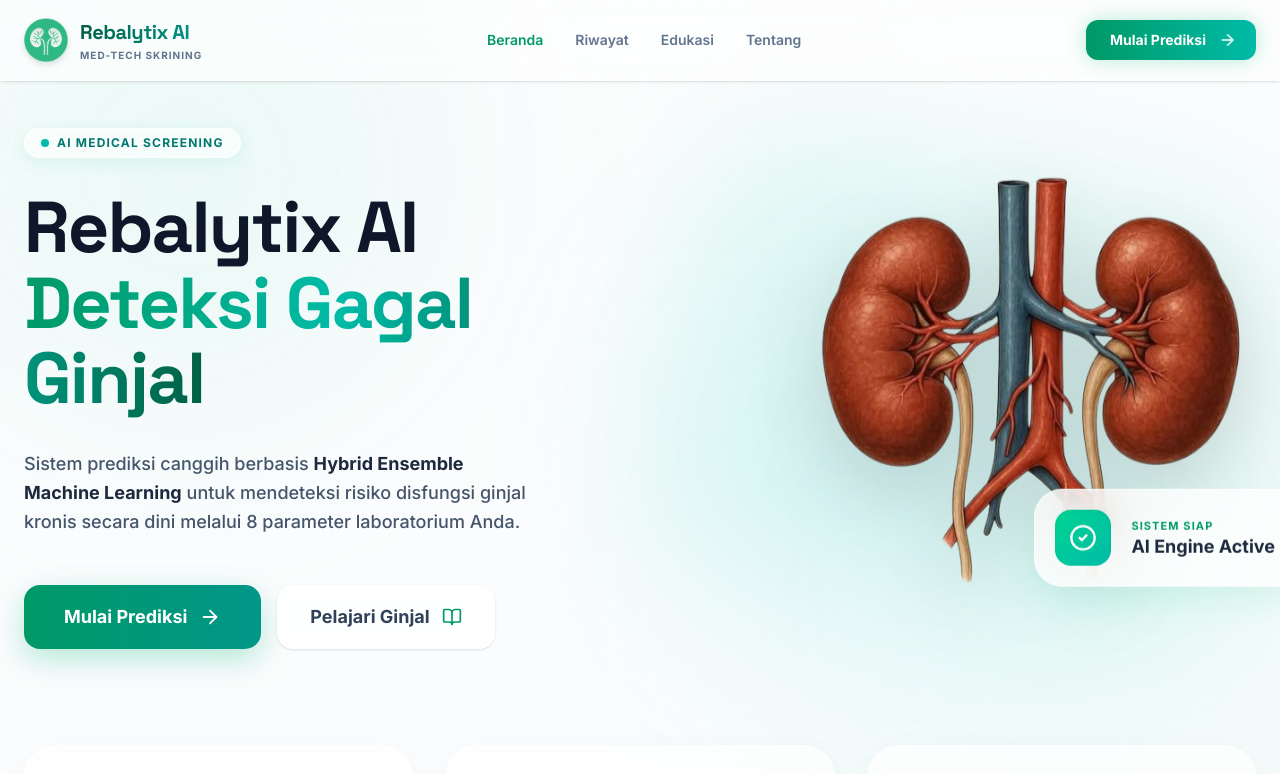
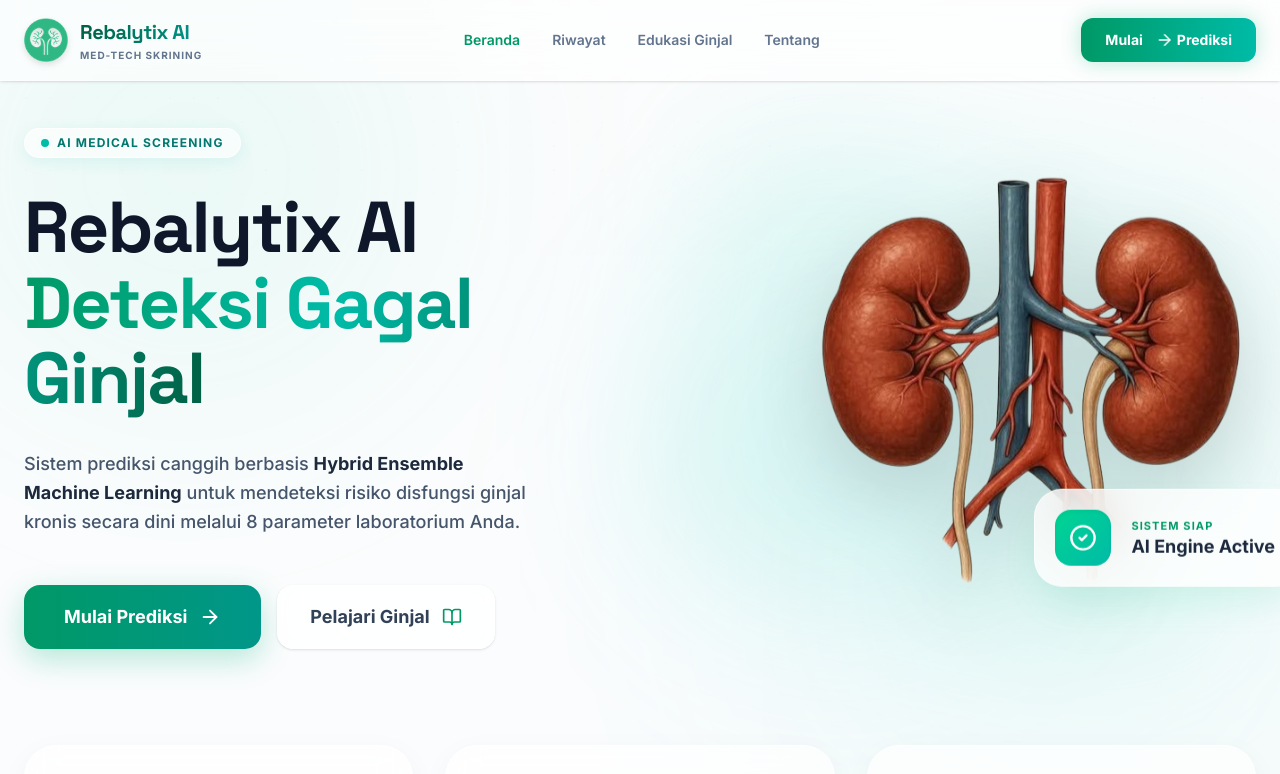
Before and after one commit to andmaxcyber/web_deteksi_gagal_ginjal_kronis-final, a React (Vite) app: page / in a window 1280 px wide. Shown: the top 774 px of the page. Built offline with nearby package versions, Linux system fonts and the light colour scheme.

Commit message:
ubah tombol jadi responsive - vertical mobile, horizontal desktop

```diff
--- a/frontend/src/App.tsx
+++ b/frontend/src/App.tsx
@@ -50,7 +50,7 @@
     setMobileOpen(false);
   };
 
-  // Lock scroll ketika menu terbuka
+  // Lock scroll when menu open
   useEffect(() => {
     if (mobileOpen) {
       document.body.style.overflow = 'hidden';
@@ -83,7 +83,7 @@
           <div className="hidden md:flex items-center gap-8 text-sm font-semibold text-slate-500">
             <button onClick={() => navTo('home')} className={cn("hover:text-emerald-600 transition-colors", view === 'home' && "text-emerald-600")}>Beranda</button>
             <button onClick={() => navTo('history')} className={cn("hover:text-emerald-600 transition-colors", view === 'history' && "text-emerald-600")}>Riwayat</button>
-            <button onClick={() => navTo('education')} className={cn("hover:text-emerald-600 transition-colors", view === 'education' && "text-emerald-600")}>Edukasi</button>
+            <button onClick={() => navTo('education')} className={cn("hover:text-emerald-600 transition-colors", view === 'education' && "text-emerald-600")}>Edukasi Ginjal</button>
             <button onClick={() => navTo('about')} className={cn("hover:text-emerald-600 transition-colors", view === 'about' && "text-emerald-600")}>Tentang</button>
           </div>
 
@@ -100,16 +100,16 @@
               </svg>
             </button>
 
-            {/* Primary action button */}
+            {/* Primary action button - Responsive */}
             <button
               onClick={onStart}
-              className="bg-gradient-to-r from-emerald-600 to-teal-500 hover:from-emerald-500 hover:to-teal-400 text-white px-5 md:px-6 py-2.5 rounded-xl font-bold transition-all flex items-center gap-2 text-sm shadow-[0_0_20px_rgba(16,185,129,0.3)] hover:shadow-[0_0_25px_rgba(16,185,129,0.5)] hover:-translate-y-0.5 cursor-pointer"
+              className="bg-gradient-to-r from-emerald-600 to-teal-500 hover:from-emerald-500 hover:to-teal-400 text-white px-5 md:px-6 py-2.5 md:py-3 rounded-xl font-bold transition-all flex md:flex-row flex-col items-center justify-center gap-2 text-sm shadow-[0_0_20px_rgba(16,185,129,0.3)] hover:shadow-[0_0_25px_rgba(16,185,129,0.5)] hover:-translate-y-0.5 cursor-pointer"
             >
-              <span className="hidden sm:inline">Mulai Prediksi</span>
-              <span className="inline sm:hidden">Mulai</span>
+              <span>Mulai</span>
               <span className="animate-slide-right inline-block">
                 <ArrowRight size={18} />
               </span>
+              <span>Prediksi</span>
             </button>
           </div>
         </div>
@@ -183,7 +183,7 @@
                   : "bg-white/10 text-white hover:bg-white/20"
               )}
             >
-              Edukasi
+              Edukasi Ginjal
             </button>
             <button
               onClick={() => navTo('about')}
```
